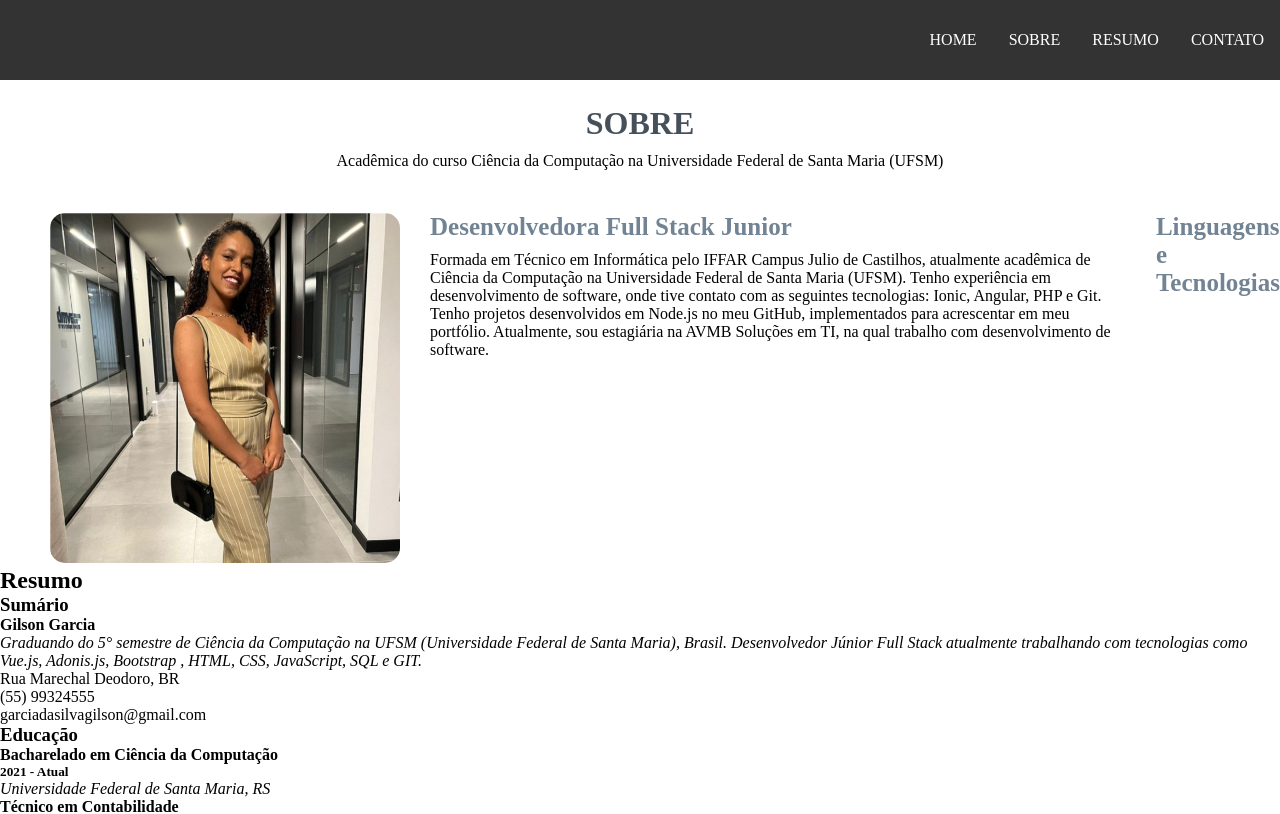
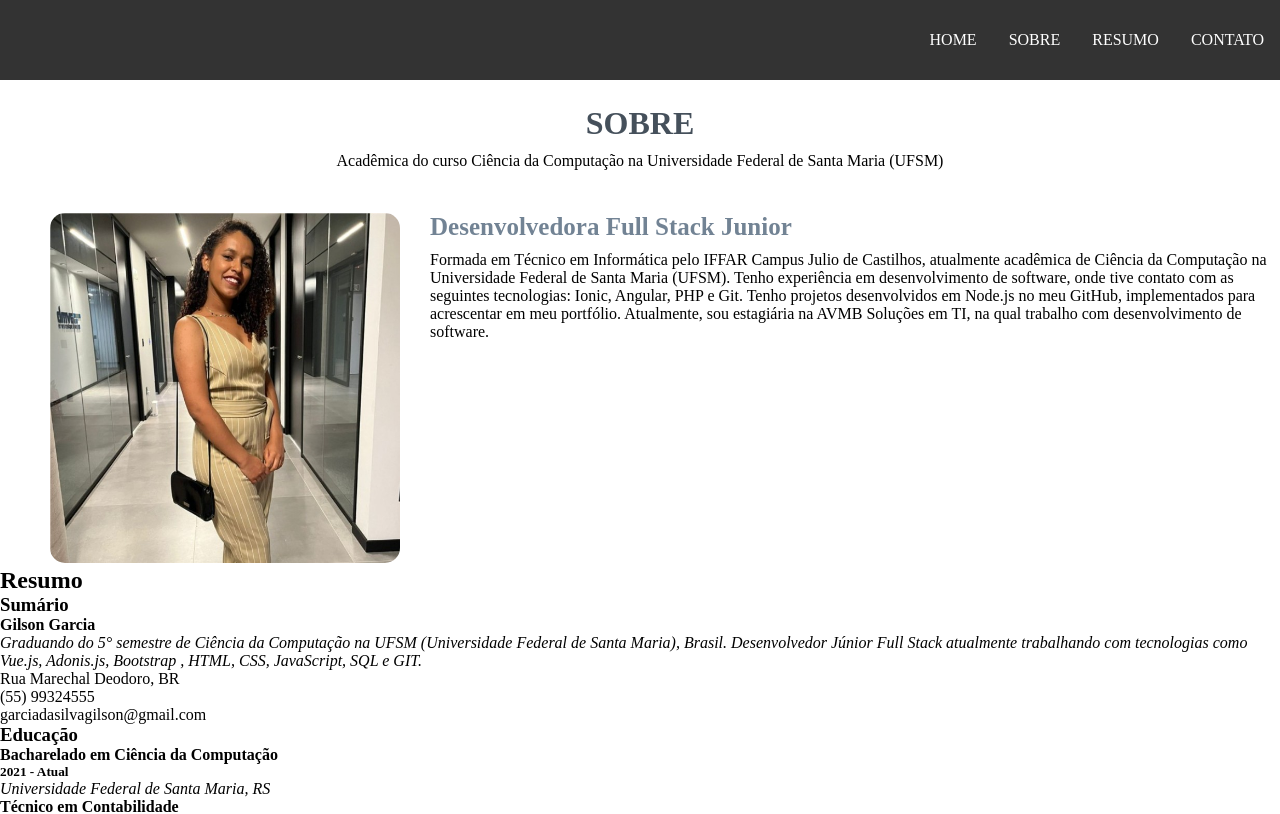
Before and after one commit to gsquevedo/MyPortfolio, a Vue app: page / in a window 1280 px wide. Shown: the top 814 px of the page. Built offline with nearby package versions, Linux system fonts and the light colour scheme.

Commit message:
Meu portfolio - Vue.js

```diff
--- a/src/components/SectionSobre.vue
+++ b/src/components/SectionSobre.vue
@@ -24,11 +24,6 @@
                             </p>
                         </div>
                     </div>
-                    <div class="tecnologia">
-                        <div class="section-content">
-                            <h3> Linguagens e Tecnologias </h3>
-                        </div>
-                    </div>
                 </div>
             </div>
         </div>
```
